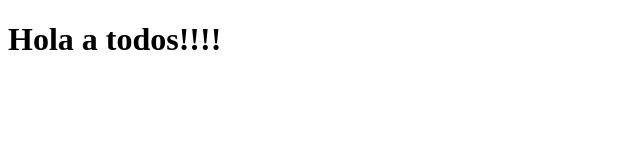
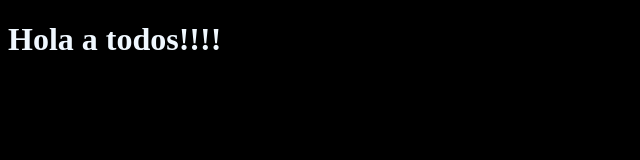
Before and after one commit to lchaconc/demo-uso-github, a plain HTML site: page index.html in a window 1280 px wide. Shown: the whole page, without its empty margins (0-640 px from the left). Drawn offline with Linux system fonts and the light colour scheme.

Commit message:
implementación de reglas de estilos -cambo en tema de app
Co-authored-by: Copilot <copilot@github.com>

```diff
--- a/index.html
+++ b/index.html
@@ -4,6 +4,7 @@
     <meta charset="UTF-8">
     <meta name="viewport" content="width=device-width, initial-scale=1.0">
     <title>Demo</title>
+    <link rel="stylesheet" href="style.css">
 </head>
 <body>
 
--- /dev/null
+++ b/style.css
@@ -0,0 +1,4 @@
+body {
+    background-color: black;
+    color: aliceblue;
+}
```
